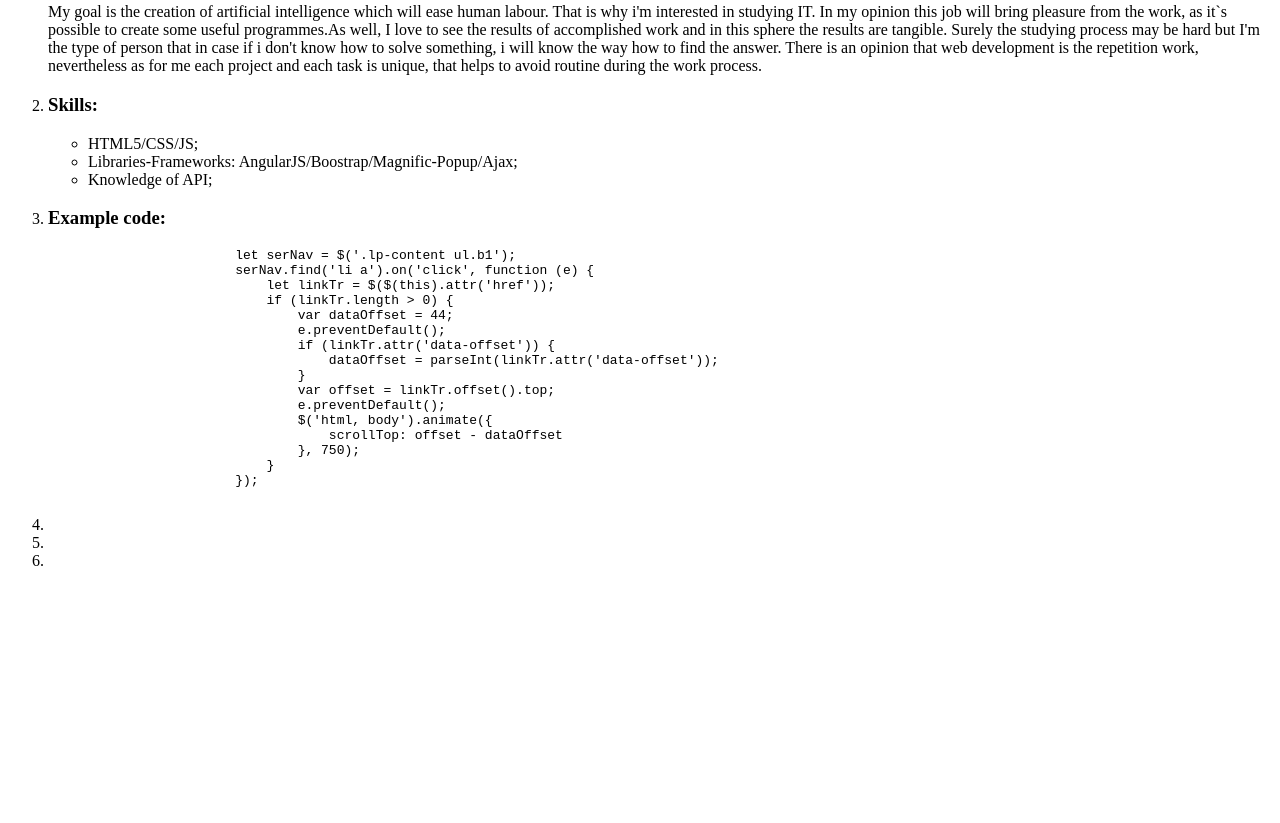
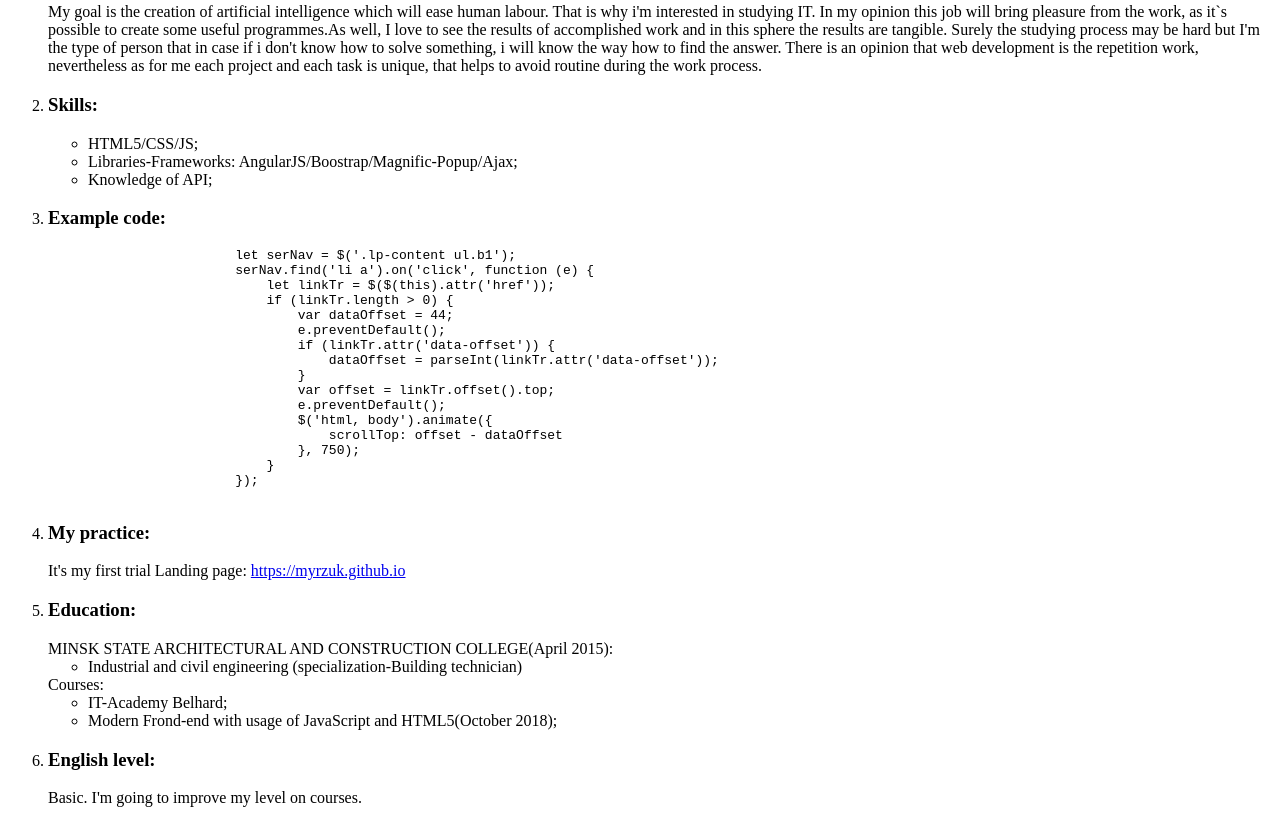
Before and after one commit to myrzuk/rsschool-2019Q1-cv, a plain HTML site: page index.html in a window 1280 px wide. Shown: the part 695-1518 px from the top of the page. Before the commit the page ends 1281 px from the top, so only its background shows below. Drawn offline with Linux system fonts and the light colour scheme.

Commit message:
feat: finish index.html

```diff
--- a/index.html
+++ b/index.html
@@ -68,11 +68,29 @@
                 </pre>
             </li>
 
-            <li></li>
+            <li>
+                <h3>My practice:</h3>
+                <span>It's my first trial Landing page:</span>
+                <a href="https://myrzuk.github.io">https://myrzuk.github.io</a>
+            </li>
 
-            <li></li>
+            <li>
+                <h3>Education:</h3>
+                <span>MINSK STATE ARCHITECTURAL AND CONSTRUCTION COLLEGE(April 2015):</span>
+                <ul>
+                    <li>Industrial and civil engineering (specialization-Building technician)</li>
+                </ul>
+                <span>Courses:</span>
+                <ul>
+                    <li>IT-Academy Belhard;</li>
+                    <li>Modern Frond-end with usage of JavaScript and HTML5(October 2018);</li>
+                </ul>
+            </li>
 
-            <li></li>
+            <li>
+                <h3>English level:</h3>
+                <span>Basic. I'm going to improve my level on courses.</span>
+            </li>
 
         </ol>
     </div>
```
